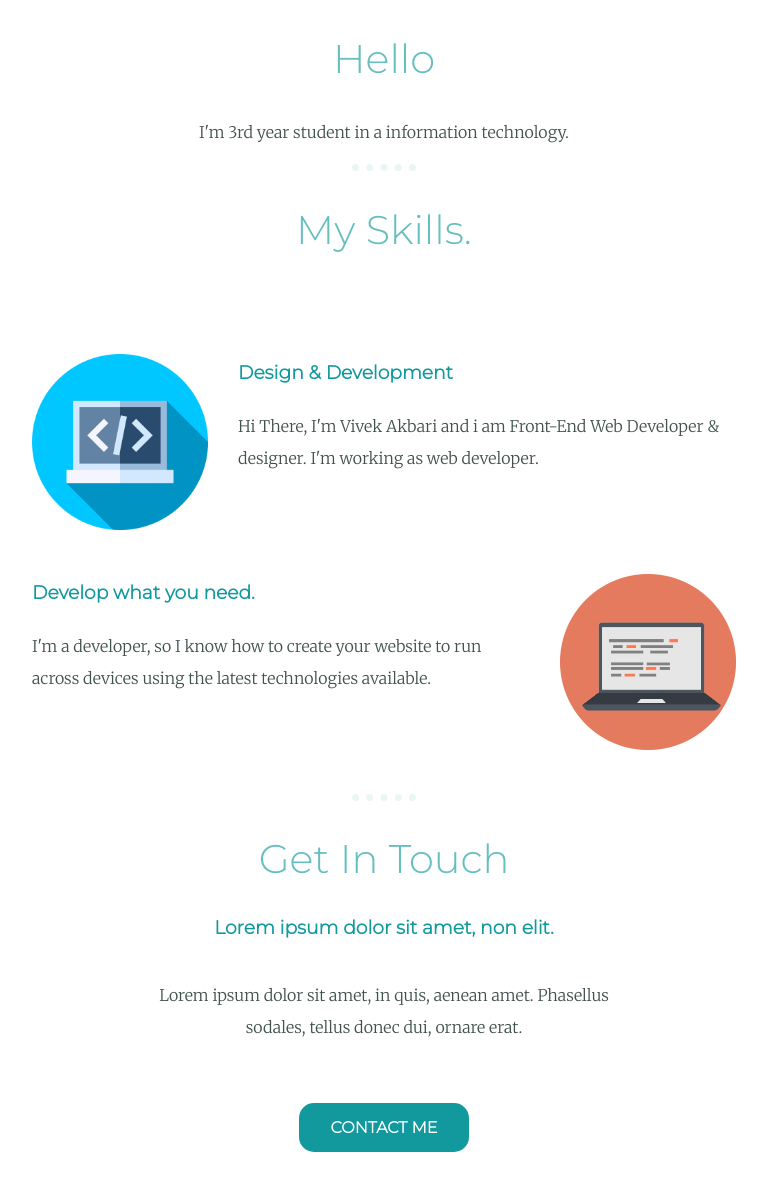
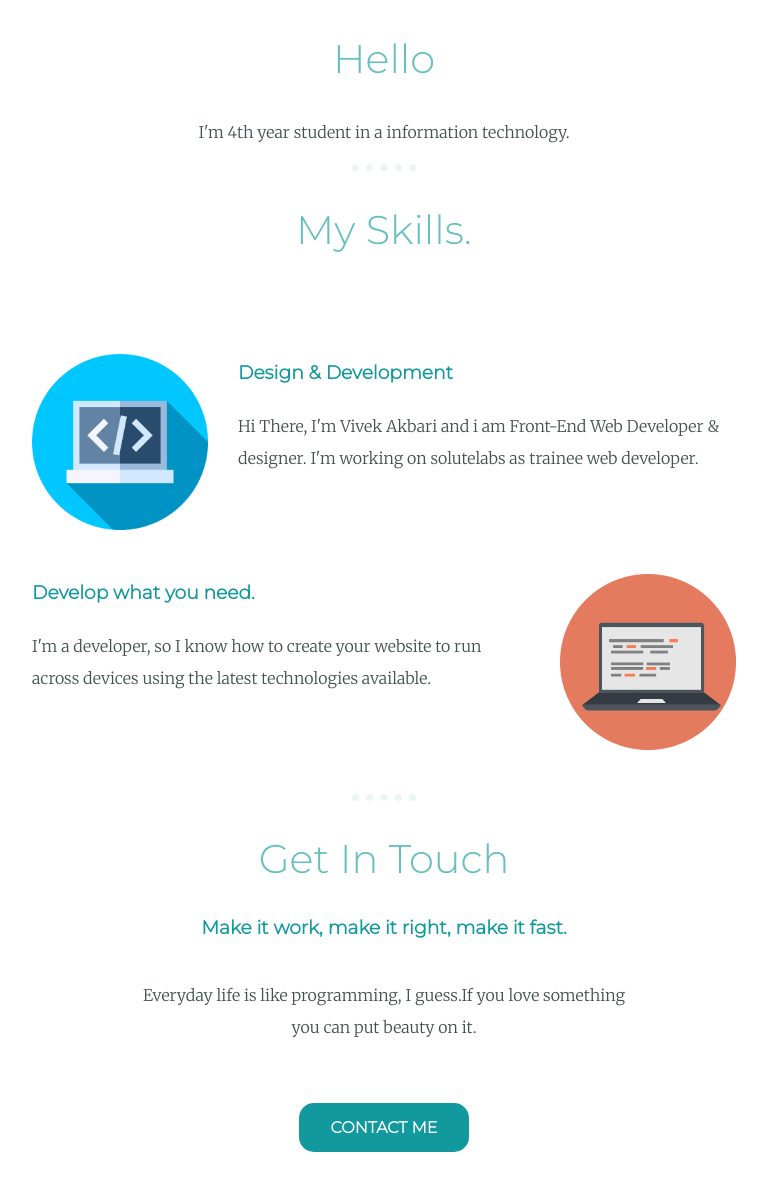
Before and after one commit to vivekakbari/vivek.github.io, a plain HTML site: page index.html in a window 1280 px wide. Shown: the part 1053-2243 px from the top of the page, without its empty margins (256-1023 px from the left). Drawn offline with Linux system fonts and the light colour scheme.

Commit message:
Update index.html

```diff
--- a/index.html
+++ b/index.html
@@ -23,7 +23,7 @@
             <div class="profile">
               <img class="profile-img" src="./image/vivek.png" alt="Vivek profile photo"/>
               <h2>Hello</h2>
-              <p class="intro">I'm 3rd year student in a information technology.</p>
+              <p class="intro">I'm 4th year student in a information technology.</p>
             </div>
             <hr>
             <div class="skills">
@@ -31,7 +31,7 @@
               <div class="skill-row">
                 <img class="code-img" src="./image/programming.png" alt="code-img" />
                 <h3>Design &amp; Development</h3>
-                <p class="code-skill">Hi There, I'm Vivek Akbari and i am Front-End Web Developer & designer. I'm working as web developer.</p>
+                <p class="code-skill">Hi There, I'm Vivek Akbari and i am Front-End Web Developer & designer. I'm working on solutelabs as trainee web developer.</p>
               </div>
               <div class="skill-row">
                 <img class="computer-img" src="./image/computer.png" alt="computer-img"/>
@@ -42,8 +42,8 @@
             <hr>
             <div class="contact-me">
               <h2>Get In Touch</h2>
-              <h3>Lorem ipsum dolor sit amet, non elit.</h3>
-              <p class="content-message">Lorem ipsum dolor sit amet, in quis, aenean amet. Phasellus sodales, tellus donec dui, ornare erat.</p>
+              <h3>Make it work, make it right, make it fast.</h3>
+              <p class="content-message"> Everyday life is like programming, I guess.If you love something you can put beauty on it.</p>
               <a class="btn" href="mailto:vivekpatel7132@email.com">CONTACT ME</a>
             </div>
     </div>
```
